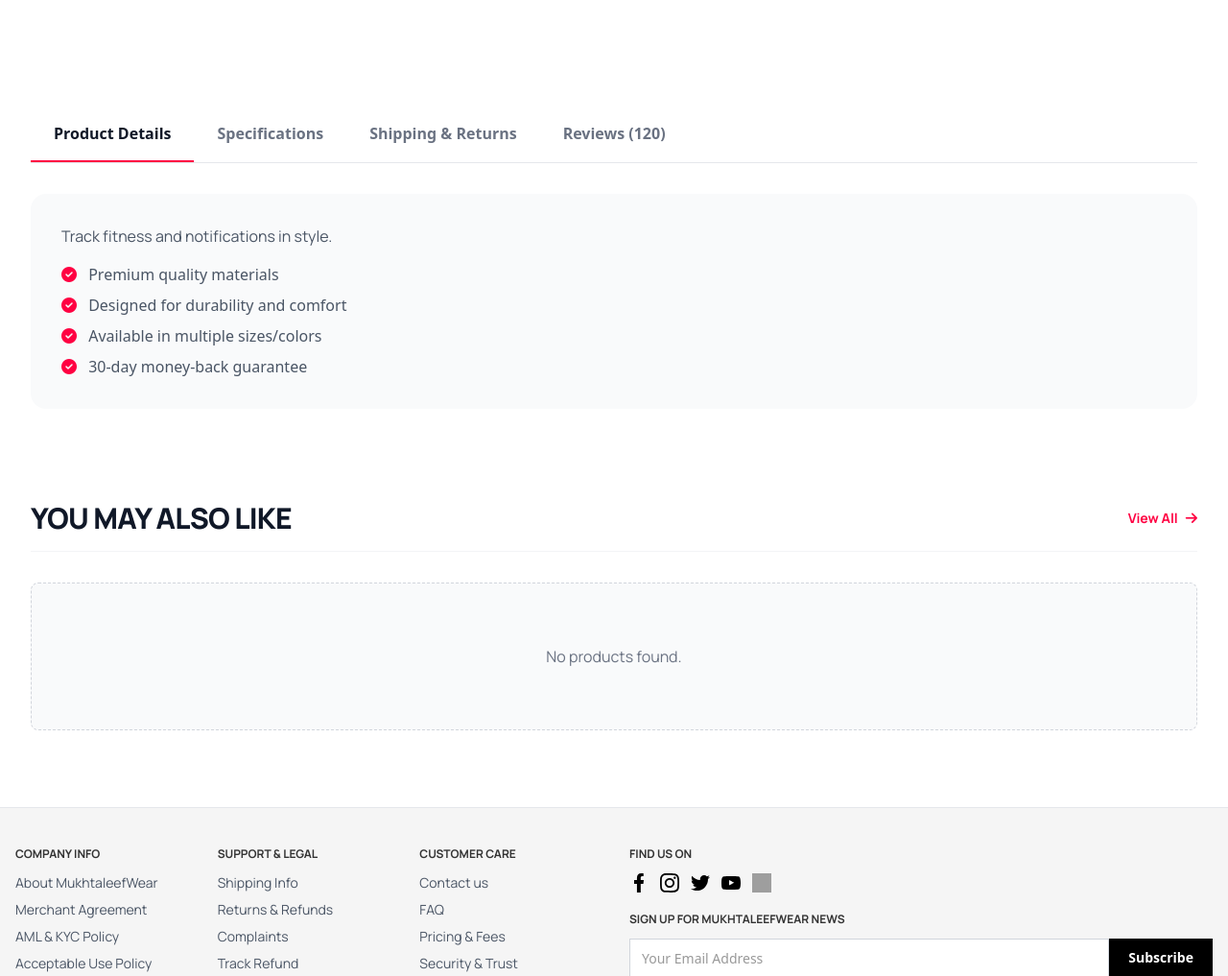
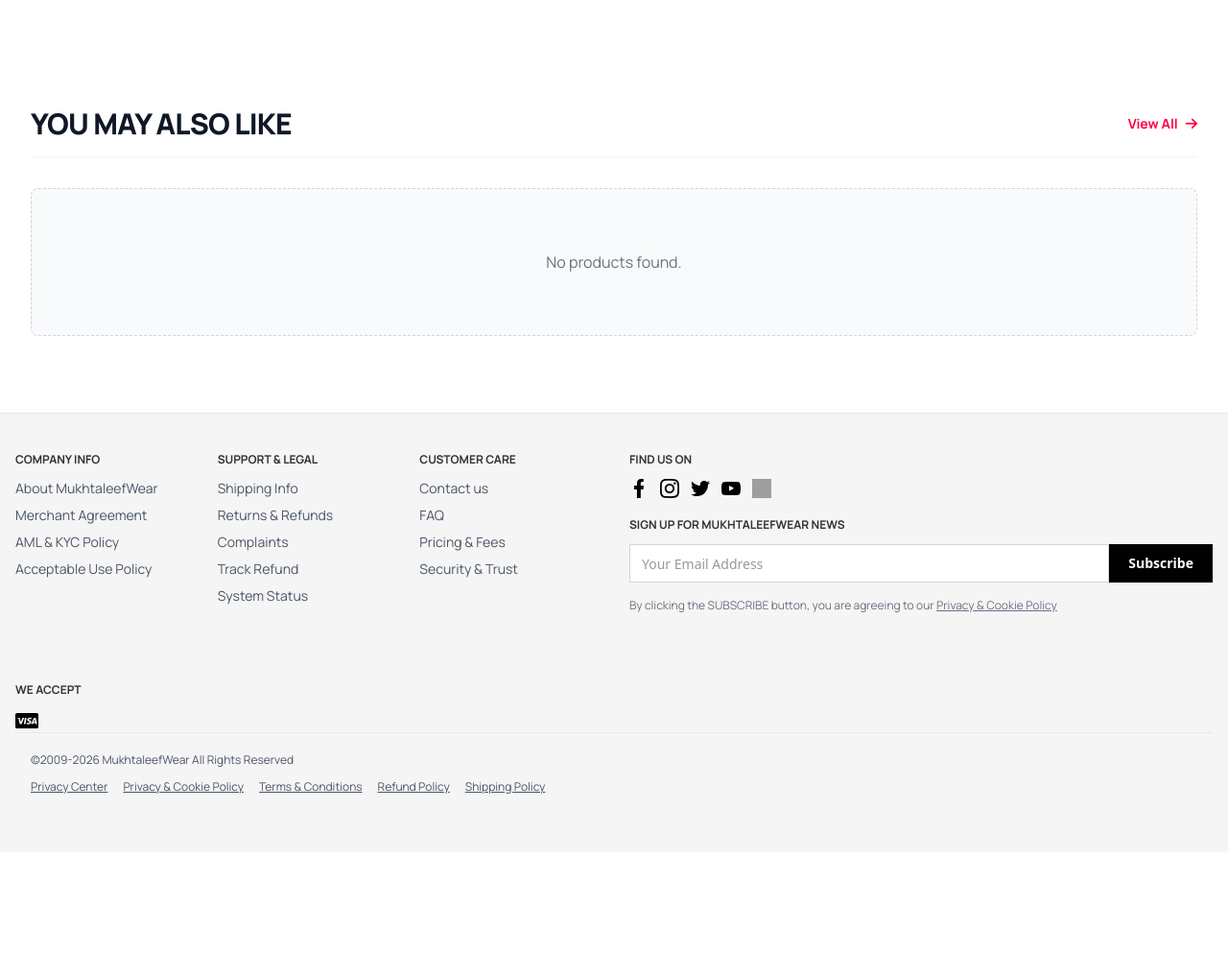
Before and after one commit to bilalahmedkhatri/store-dj-rhel, a Django app: page /products/minimalist-smartwatch/ in a window 1280 px wide. Shown: the part 858-1875 px from the top of the page at 96% size. After the commit the page ends 1686 px from the top, so only its background shows below. Run offline with Django 5.2, Linux system fonts and the light colour scheme; data that the repository does not hold is empty; style sheets or scripts are compiled from the project's sources; some libraries are stand-ins or nearby versions; grey boxes are pictures that could not be loaded.

Commit message:
comment product detail tab

```diff
--- a/templates/landing/product.html
+++ b/templates/landing/product.html
@@ -121,7 +121,7 @@
         </div>
 
         <!-- ========== ADDITIONAL PRODUCT INFORMATION ========== -->
-        <div class="mt-16 md:mt-20 lg:mt-24">
+        {% comment %} <div class="mt-16 md:mt-20 lg:mt-24">
             <!-- Tab Headers (Desktop) -->
             <div class="hidden md:flex border-b border-gray-200 mb-8">
                 <button class="tab-btn active py-4 px-6 font-bold text-gray-900 border-b-2 border-primary transition-all" data-tab="details">Product Details</button>
@@ -240,7 +240,7 @@
                     </div>
                 </div>
             </div>
-        </div>
+        </div> {% endcomment %}
 
         <!-- Related Products Section -->
         <div class="mt-16 md:mt-20 lg:mt-24">
```
